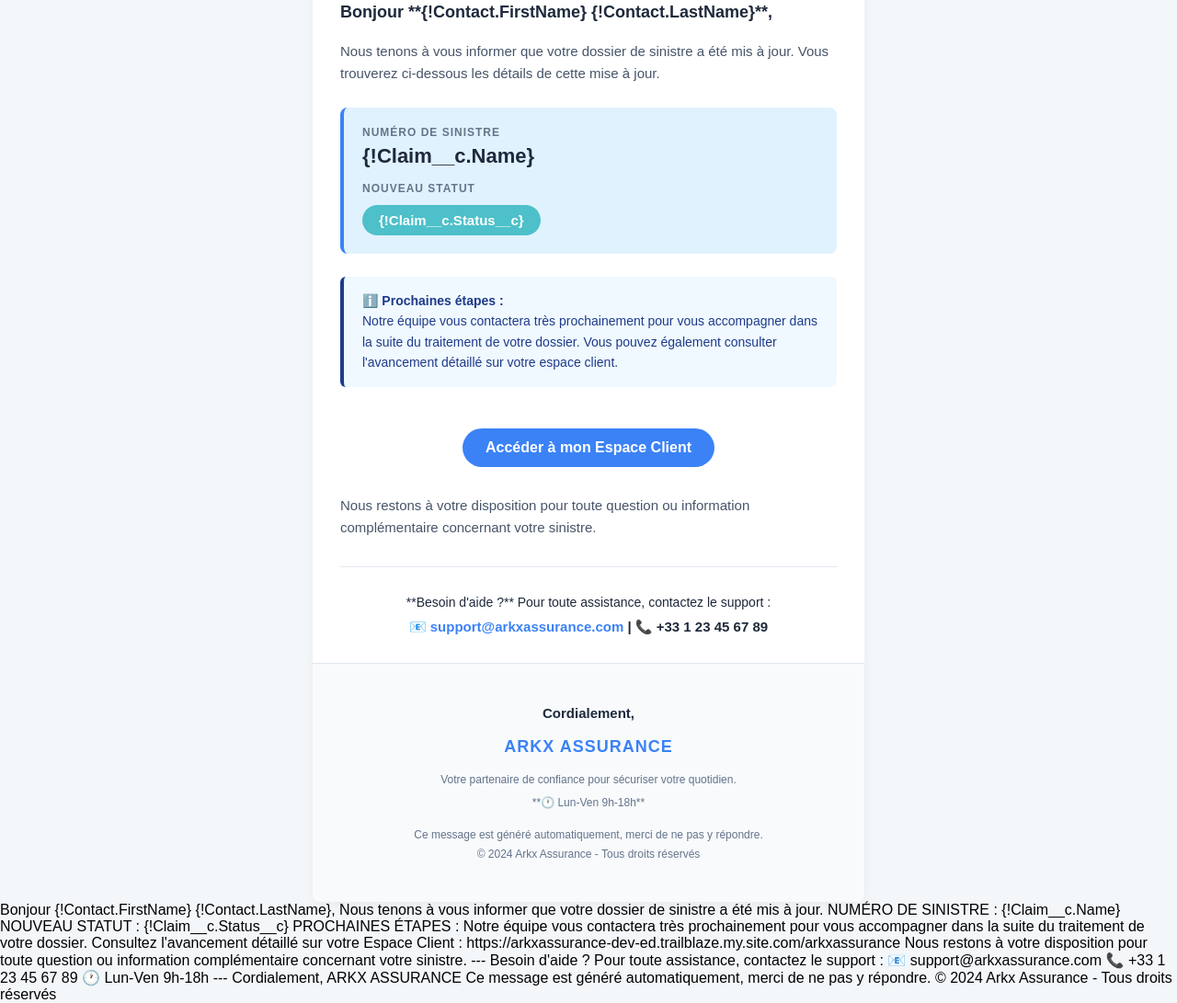
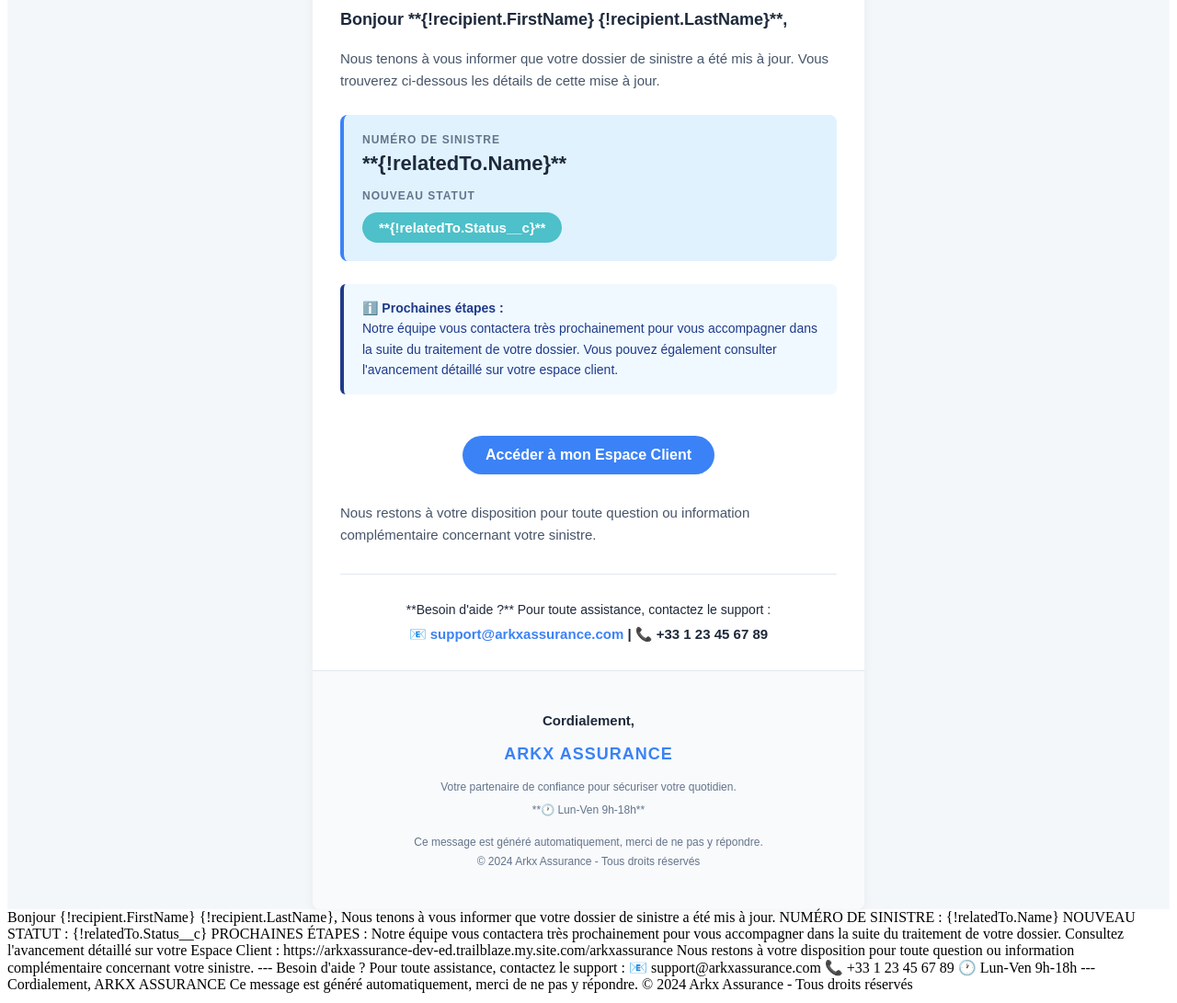
Before and after one commit to abdelhadisdedek-droid/template_email_arkassurance, a plain HTML site: page index.html in a window 1280 px wide. Shown: the part 243-1334 px from the top of the page at 92% size. Drawn offline with Linux system fonts and the light colour scheme.

Commit message:
Update index.html

```diff
--- a/index.html
+++ b/index.html
@@ -1,7 +1,5 @@
-<messaging:emailTemplate subject="Mise à jour de votre dossier de sinistre - {!Claim__c.Name}" recipientType="Contact" relatedToType="Claim__c">
+<messaging:emailTemplate subject="Mise à jour de votre dossier de sinistre - {!relatedTo.Name}" recipientType="Contact" relatedToType="Claim__c">
 <messaging:htmlEmailBody >
-<!DOCTYPE html>
-<html>
 <head>
     <style>
         /* Styles de base pour la compatibilité maximale */
@@ -9,7 +7,8 @@
         table, td { mso-table-lspace: 0pt; mso-table-rspace: 0pt; }
         img { -ms-interpolation-mode: bicubic; }
 
-        body {
+        /* Remplacement du body par un wrapper pour la couleur de fond */
+        .page-wrapper {
             margin: 0;
             padding: 0;
             font-family: 'Arial', sans-serif;
@@ -23,14 +22,12 @@
             overflow: hidden;
             box-shadow: 0 4px 12px rgba(0, 0, 0, 0.05);
         }
-        /* Couleurs inspirées de votre charte graphique */
-        .color-primary-dark { color: #1e3a8a; } /* Bleu foncé */
-        .color-primary-blue { color: #3b82f6; } /* Bleu principal */
-        .color-accent-turq { color: #4dc0c9; } /* Turquoise/Cyan */
 
-        /* Header (Avec Logo et Banniére-texte) */
+        .color-primary-dark { color: #1e3a8a; }
+        .color-primary-blue { color: #3b82f6; }
+        .color-accent-turq { color: #4dc0c9; }
+
         .header {
-            /* Inspiré de votre dégradé bleu-violet de la bannière */
             background: linear-gradient(135deg, #1e3a8a 0%, #3b82f6 50%, #6b21a8 100%);
             padding: 20px 30px;
             text-align: center;
@@ -52,8 +49,6 @@
             font-size: 14px;
             margin-top: 5px;
         }
-
-        /* Content */
         .content {
             padding: 30px;
         }
@@ -69,11 +64,9 @@
             line-height: 1.6;
             margin: 20px 0;
         }
-
-        /* Status Box */
         .status-box {
-            background-color: #e0f2fe; /* Bleu clair */
-            border-left: 4px solid #3b82f6; /* Bordure Bleu principal */
+            background-color: #e0f2fe;
+            border-left: 4px solid #3b82f6;
             padding: 20px;
             margin: 25px 0;
             border-radius: 8px;
@@ -94,7 +87,7 @@
         }
         .status-badge {
             display: inline-block;
-            background-color: #4dc0c9; /* Turquoise/Cyan pour le statut */
+            background-color: #4dc0c9;
             color: #ffffff;
             padding: 8px 18px;
             border-radius: 20px;
@@ -102,11 +95,9 @@
             font-weight: 700;
             margin-top: 5px;
         }
-
-        /* Info Box */
         .info-box {
             background-color: #f0f9ff;
-            border-left: 4px solid #1e3a8a; /* Bordure Bleu foncé */
+            border-left: 4px solid #1e3a8a;
             padding: 15px 20px;
             margin: 25px 0;
             border-radius: 6px;
@@ -125,8 +116,6 @@
             background-color: #e2e8f0;
             margin: 30px 0;
         }
-
-        /* Footer */
         .footer {
             background-color: #f8fafc;
             padding: 30px;
@@ -169,8 +158,6 @@
             text-decoration: none;
             font-weight: bold;
         }
-
-        /* Lien de l'espace client (CTA) */
         .cta-button {
             display: inline-block;
             background-color: #3b82f6;
@@ -189,7 +176,7 @@
         }
     </style>
 </head>
-<body>
+<div class="page-wrapper">
     <div class="email-container">
         <div class="header">
             <img src="https://raw.githubusercontent.com/abdelhadisdedek-droid/template_email_arkassurance/main/logo.png" alt="Logo ARKX ASSURANCE" class="logo-img" width="80" height="auto" />
@@ -199,7 +186,7 @@
         </div>
 
         <div class="content">
-            <p class="greeting">Bonjour **{!Contact.FirstName} {!Contact.LastName}**, </p>
+            <p class="greeting">Bonjour **{!recipient.FirstName} {!recipient.LastName}**, </p>
 
             <p class="message">
                 Nous tenons à vous informer que votre dossier de sinistre a été mis à jour. Vous trouverez ci-dessous les détails de cette mise à jour.
@@ -207,10 +194,10 @@
 
             <div class="status-box">
                 <div class="status-label">Numéro de sinistre</div>
-                <div class="claim-number">{!Claim__c.Name}</div>
+                <div class="claim-number">**{!relatedTo.Name}**</div>
 
                 <div class="status-label">Nouveau statut</div>
-                <span class="status-badge">{!Claim__c.Status__c}</span>
+                <span class="status-badge">**{!relatedTo.Status__c}**</span>
             </div>
 
             <div class="info-box">
@@ -257,17 +244,16 @@
             </p>
         </div>
     </div>
-</body>
-</html>
+</div>
 </messaging:htmlEmailBody>
 
 <messaging:plainTextEmailBody>
-Bonjour {!Contact.FirstName} {!Contact.LastName},
+Bonjour {!recipient.FirstName} {!recipient.LastName},
 
 Nous tenons à vous informer que votre dossier de sinistre a été mis à jour.
 
-NUMÉRO DE SINISTRE : {!Claim__c.Name}
-NOUVEAU STATUT : {!Claim__c.Status__c}
+NUMÉRO DE SINISTRE : {!relatedTo.Name}
+NOUVEAU STATUT : {!relatedTo.Status__c}
 
 PROCHAINES ÉTAPES :
 Notre équipe vous contactera très prochainement pour vous accompagner dans la suite du traitement de votre dossier.
```
